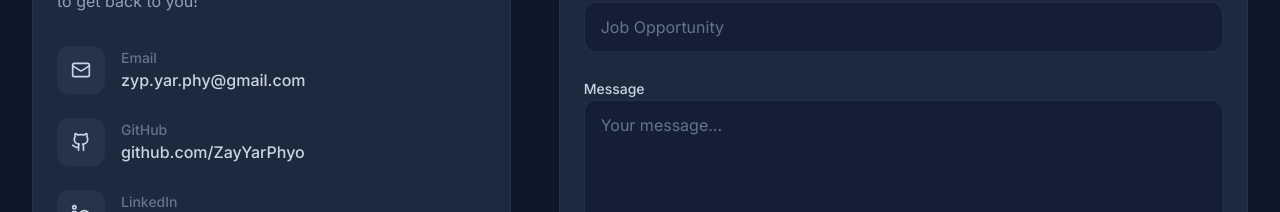
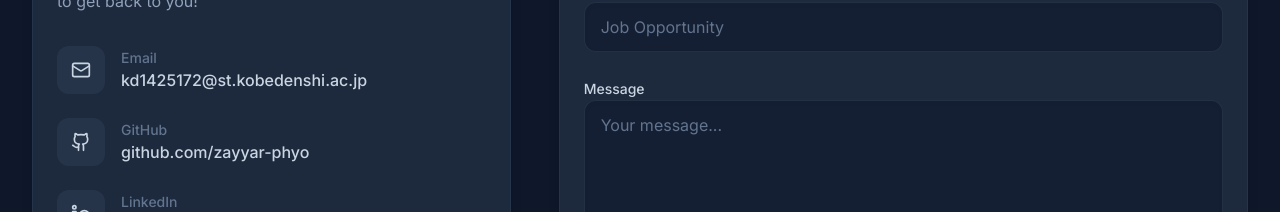
Before and after one commit to zayyar-phyo/zayyarphy-portfolio, a React (Vite) app: page / in a window 1280 px wide. Shown: the part 3939-4151 px from the top of the page. Built offline with nearby package versions, Linux system fonts and the light colour scheme.

Commit message:
chore: update contact info, GitHub URL, and skills
Update email address, synchronize GitHub profile URL across projects, and recalibrate self-assessed skill levels.

```diff
--- a/src/components/Contact.tsx
+++ b/src/components/Contact.tsx
@@ -49,27 +49,27 @@ export default function Contact() {
               </p>
 
               <div className="space-y-6">
-                <a href="mailto:zyp.yar.phy@gmail.com" className="flex items-center space-x-4 text-slate-300 hover:text-sky-400 transition-colors group">
+                <a href="mailto:kd1425172@st.kobedenshi.ac.jp" className="flex items-center space-x-4 text-slate-300 hover:text-sky-400 transition-colors group">
                   <div className="w-12 h-12 bg-slate-700/50 rounded-xl flex items-center justify-center group-hover:bg-sky-500/10 transition-colors">
                     <Mail size={20} />
                   </div>
                   <div>
                     <span className="block text-sm text-slate-500 font-medium">Email</span>
-                    <span className="font-medium">zyp.yar.phy@gmail.com</span>
+                    <span className="font-medium">kd1425172@st.kobedenshi.ac.jp </span>
                   </div>
                 </a>
 
-                <a href="https://github.com/ZayYarPhyo" target="_blank" rel="noreferrer" className="flex items-center space-x-4 text-slate-300 hover:text-sky-400 transition-colors group">
+                <a href="https://github.com/zayyar-phyo" target="_blank" rel="noreferrer" className="flex items-center space-x-4 text-slate-300 hover:text-sky-400 transition-colors group">
                   <div className="w-12 h-12 bg-slate-700/50 rounded-xl flex items-center justify-center group-hover:bg-sky-500/10 transition-colors">
                     <Github size={20} />
                   </div>
                   <div>
                     <span className="block text-sm text-slate-500 font-medium">GitHub</span>
-                    <span className="font-medium">github.com/ZayYarPhyo</span>
+                    <span className="font-medium">github.com/zayyar-phyo</span>
                   </div>
                 </a>
 
-                <a href="https://linkedin.com/in/zayyarphyo" target="_blank" rel="noreferrer" className="flex items-center space-x-4 text-slate-300 hover:text-sky-400 transition-colors group">
+                <a href="www.linkedin.com/in/zay-yar-phyo-77b7541a3" target="_blank" rel="noreferrer" className="flex items-center space-x-4 text-slate-300 hover:text-sky-400 transition-colors group">
                   <div className="w-12 h-12 bg-slate-700/50 rounded-xl flex items-center justify-center group-hover:bg-sky-500/10 transition-colors">
                     <Linkedin size={20} />
                   </div>
--- a/src/data/projects.ts
+++ b/src/data/projects.ts
@@ -11,7 +11,7 @@ export const projects: Project[] = [
       'Community participation',
       'Responsive UI'
     ],
-    githubUrl: 'https://github.com/ZayYarPhyo',
+    githubUrl: 'https://github.com/zayyar-phyo',
     imageUrl: 'https://images.unsplash.com/photo-1532996122724-e3c354a0b15b?ixlib=rb-4.0.3&auto=format&fit=crop&w=800&q=80'
   },
   {
@@ -24,7 +24,7 @@ export const projects: Project[] = [
       'Category management',
       'Responsive dashboard'
     ],
-    githubUrl: 'https://github.com/ZayYarPhyo',
+    githubUrl: 'https://github.com/zayyar-phyo',
     imageUrl: 'https://images.unsplash.com/photo-1499750310107-5fef28a66643?ixlib=rb-4.0.3&auto=format&fit=crop&w=800&q=80'
   },
   {
@@ -37,7 +37,7 @@ export const projects: Project[] = [
       'Favorites tracking',
       'Responsive interface'
     ],
-    githubUrl: 'https://github.com/ZayYarPhyo',
+    githubUrl: 'https://github.com/zayyar-phyo',
     imageUrl: 'https://images.unsplash.com/photo-1536440136628-849c177e76a1?ixlib=rb-4.0.3&auto=format&fit=crop&w=800&q=80'
   }
 ];
--- a/src/data/skills.ts
+++ b/src/data/skills.ts
@@ -3,19 +3,19 @@ import { Skill } from '../types';
 export const skills: Skill[] = [
   { name: 'HTML', category: 'Frontend', level: 90 },
   { name: 'CSS', category: 'Frontend', level: 85 },
-  { name: 'JavaScript', category: 'Frontend', level: 80 },
-  { name: 'React', category: 'Frontend', level: 75 },
-  { name: 'Tailwind CSS', category: 'Frontend', level: 85 },
+  { name: 'JavaScript', category: 'Frontend', level: 60 },
+  { name: 'React', category: 'Frontend', level: 40 },
+  { name: 'Tailwind CSS', category: 'Frontend', level: 45 },
 
-  { name: 'PHP', category: 'Backend', level: 85 },
-  { name: 'Laravel', category: 'Backend', level: 80 },
+  { name: 'PHP', category: 'Backend', level: 55 },
+  { name: 'Laravel', category: 'Backend', level: 60 },
   { name: 'Python', category: 'Backend', level: 75 },
 
-  { name: 'SQLite', category: 'Database', level: 80 },
-  { name: 'PostgreSQL', category: 'Database', level: 60 },
+  { name: 'SQLite', category: 'Database', level: 60 },
+  { name: 'PostgreSQL', category: 'Database', level: 40 },
 
-  { name: 'Git', category: 'Tools', level: 85 },
-  { name: 'Figma', category: 'Tools', level: 70 },
-  { name: 'Jira', category: 'Tools', level: 75 },
-  { name: 'draw.io', category: 'Tools', level: 85 },
+  { name: 'Git', category: 'Tools', level: 65 },
+  { name: 'Figma', category: 'Tools', level: 40 },
+  { name: 'Jira', category: 'Tools', level: 65 },
+  { name: 'draw.io', category: 'Tools', level: 75 },
 ];
```
